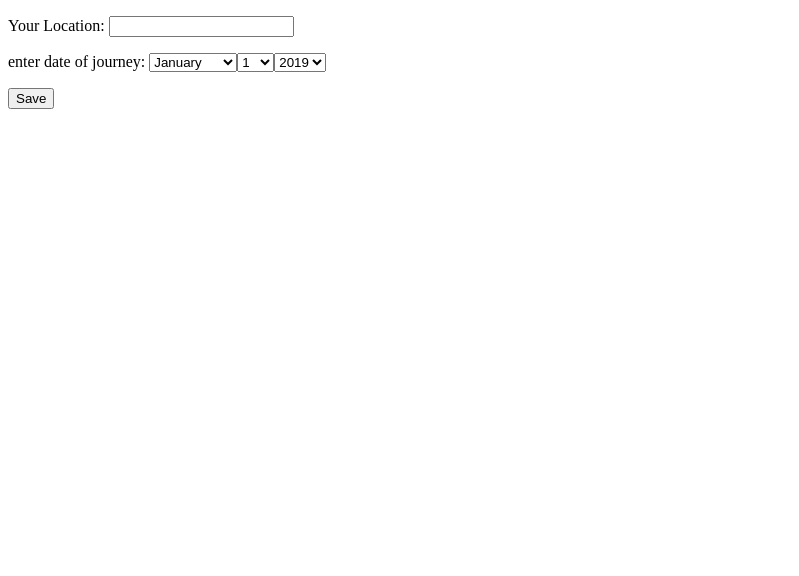
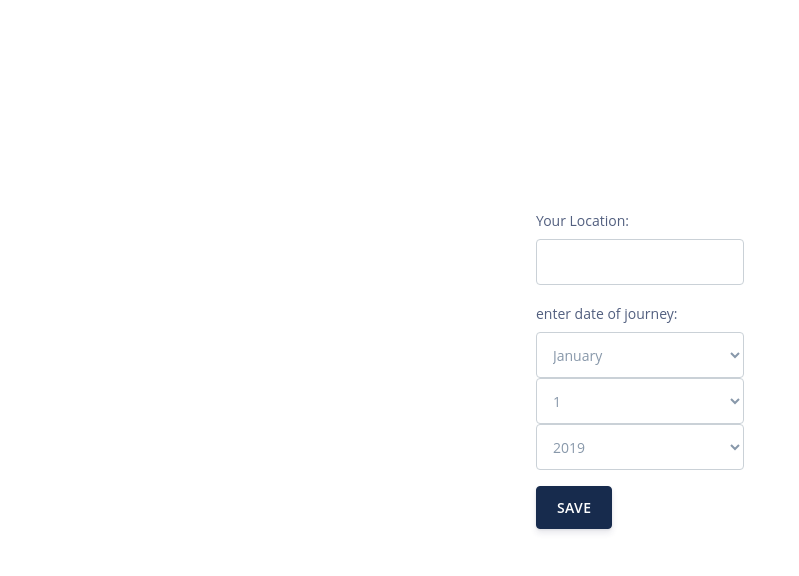
Before and after one commit to ananya/rental-car-app, a Django app: page / in a window 1280 px wide. Shown: the top 576 px of the page, without its empty margins (0-799 px from the left). Run offline with Django 3.2, Linux system fonts and the light colour scheme; some libraries are stand-ins or nearby versions.

Commit message:
add style

```diff
--- a/CarRent/templates/car/car_form.html
+++ b/CarRent/templates/car/car_form.html
@@ -1,26 +1,46 @@
+{% load widget_tweaks %}
 <!DOCTYPE html>
-
+{% load staticfiles %}
 <html lang="en">
     <head>
         <meta charset="UTF-8">
         <title>{% block title %}Car App{% endblock %}</title>
-
+        <link rel="stylesheet" type="text/css" href="{% static 'assets/css/argon.css' %}">
+        <link rel="stylesheet" type="text/css" href="{% static 'assets/css/argon.min.css' %}">
     </head>
     <body>
+      <main>
 
-      <main>
+
+
+              <!-- <div class="col-md-6">
+                <div class="form-group">
+                  <div class="input-group mb-4">
+                    <div class="input-group-prepend">
+                      <span class="input-group-text"><i class="ni ni-zoom-split-in"></i></span>
+                    </div>
+                    <input class="form-control" placeholder="Search" type="text">
+                  </div>
+                </div>
+              </div> -->
+
         <section class="section section-shaped section-lg">
           <div class="container pt-lg-md">
             <div class="row justify-content-center">
-              <div class="col-lg-8">
+              <div class="col-lg-15">
                 <!-- <div class="card bg-secondary shadow border-0"> -->
-                  <div class="card-body px-lg-5 py-lg-5">
+                  <div class="card-body px-lg-10 py-lg-5">
                     <form method="POST" class="post-form">{% csrf_token %}
-                      {{ form.as_p }}
+                      {% for field in form.visible_fields %}
+                      <div class="form-group">
+                        {{ field.label_tag }}
+                        {% render_field field class="form-control" %}
+                      </div>
+                      {% endfor %}
                       <button type="submit" class="save btn btn-default">Save</button>
                   </form>
                   </div>
-                </div>
+                <!-- </div> -->
               </div>
             </div>
           </div>
```
Also changed, not shown: cars/cars/2019/06/06/Screenshot_from_2018-12-11_23-01-16.png (deleted), cars/cars/2019/06/06/Screenshot_from_2018-12-12_15-56-45.png (deleted), 1 other file.
